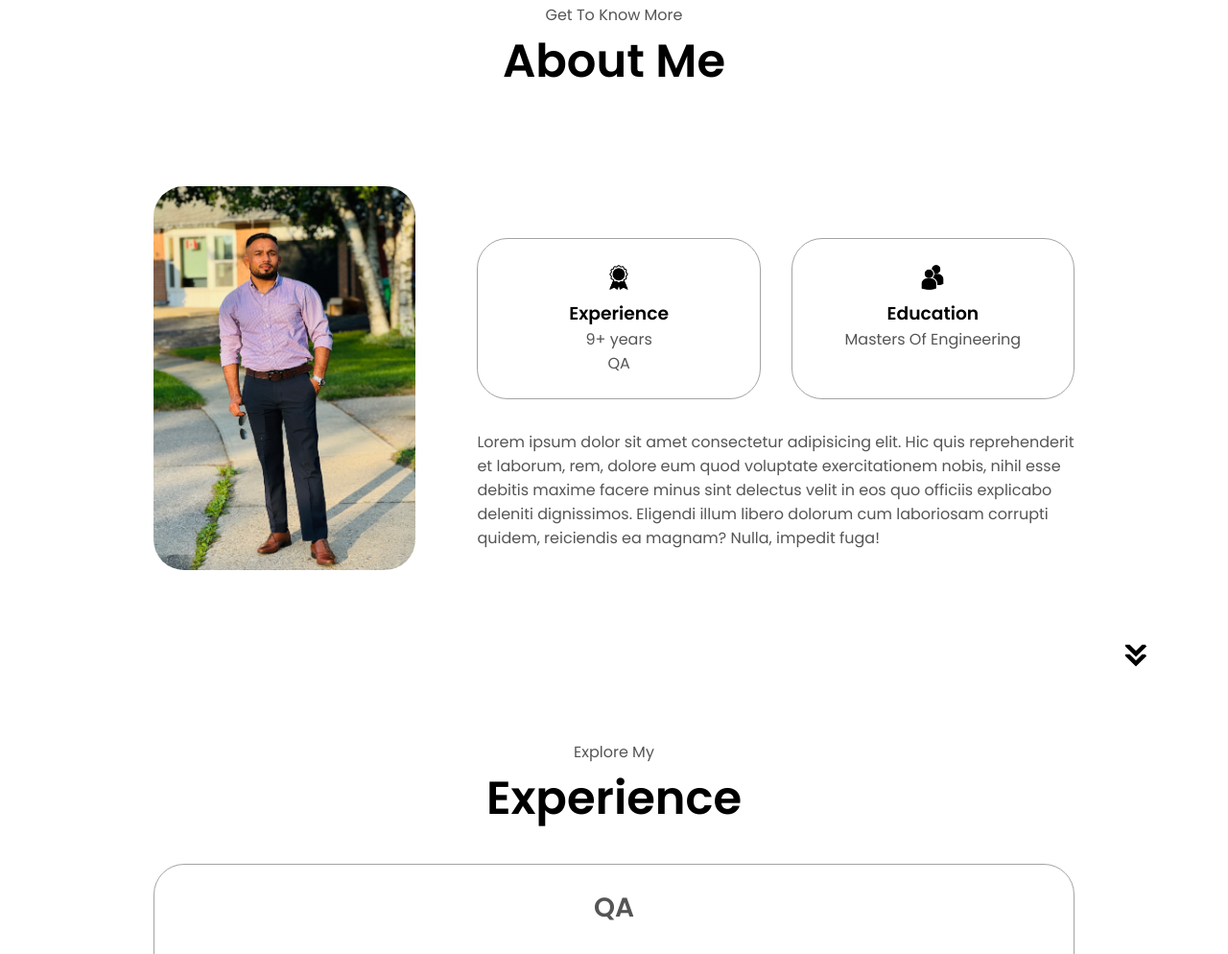
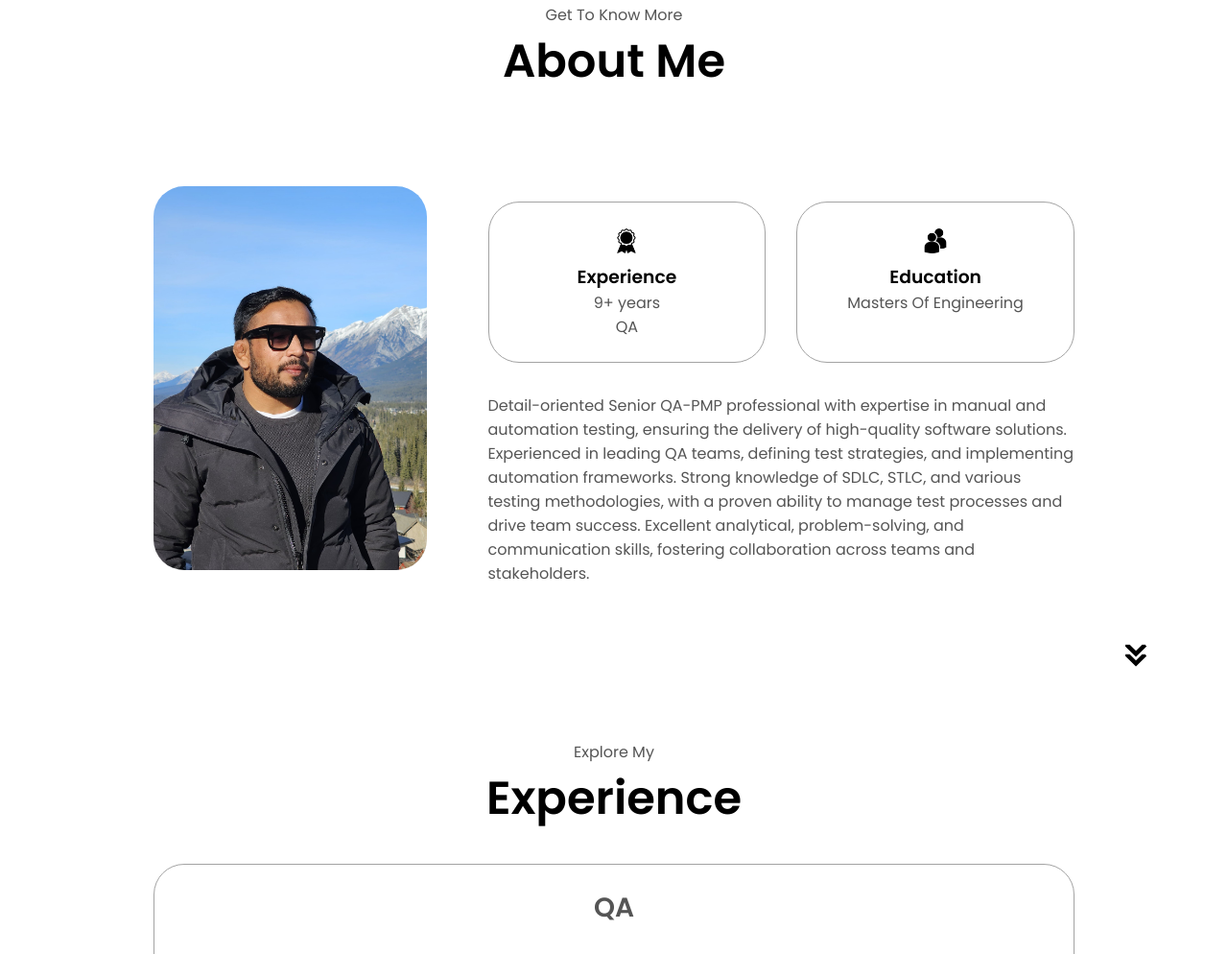
Before and after one commit to Harmanjeet3/Portfolio, a plain HTML site: page index.html in a window 1280 px wide. Shown: the part 925-1919 px from the top of the page at 96% size. Drawn offline with Linux system fonts and the light colour scheme.

Commit message:
About me summary and Pic

```diff
--- a/index.html
+++ b/index.html
@@ -85,7 +85,7 @@
       <div class="section-container">
         <div class="section__pic-container">
           <img
-            src="./assets/about-pic.jpeg"
+            src="./assets/about-pic.jpg"
             alt="Profile picture"
             class="about-pic"
           />
@@ -113,12 +113,10 @@
           </div>
           <div class="text-container">
             <p>
-              Lorem ipsum dolor sit amet consectetur adipisicing elit. Hic quis
-              reprehenderit et laborum, rem, dolore eum quod voluptate
-              exercitationem nobis, nihil esse debitis maxime facere minus sint
-              delectus velit in eos quo officiis explicabo deleniti dignissimos.
-              Eligendi illum libero dolorum cum laboriosam corrupti quidem,
-              reiciendis ea magnam? Nulla, impedit fuga!
+                Detail-oriented Senior QA-PMP professional with expertise in manual and automation testing, ensuring the delivery of
+                high-quality software solutions. Experienced in leading QA teams, defining test strategies, and implementing automation
+                 frameworks. Strong knowledge of SDLC, STLC, and various testing methodologies, with a proven ability to manage test processes and drive team success.
+                 Excellent analytical, problem-solving, and communication skills, fostering collaboration across teams and stakeholders.
             </p>
           </div>
         </div>
```
Also changed, not shown: assets/about-.JPG (added), assets/about-pic.JPG (added), assets/ss.jpeg (renamed from assets/about-pic.jpeg).
